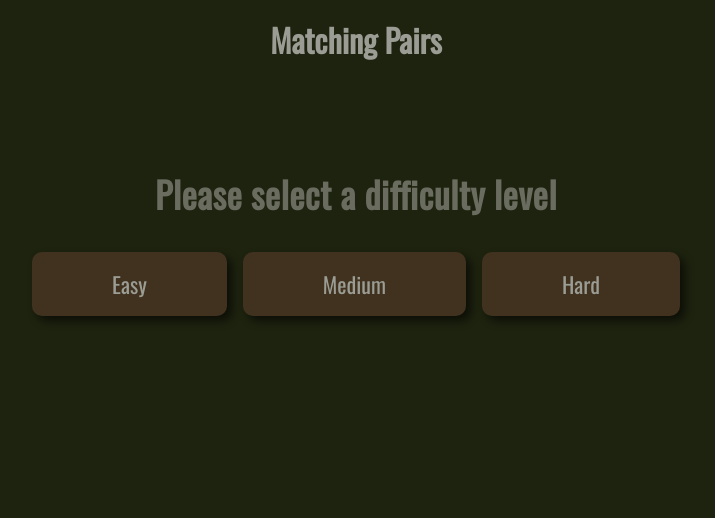
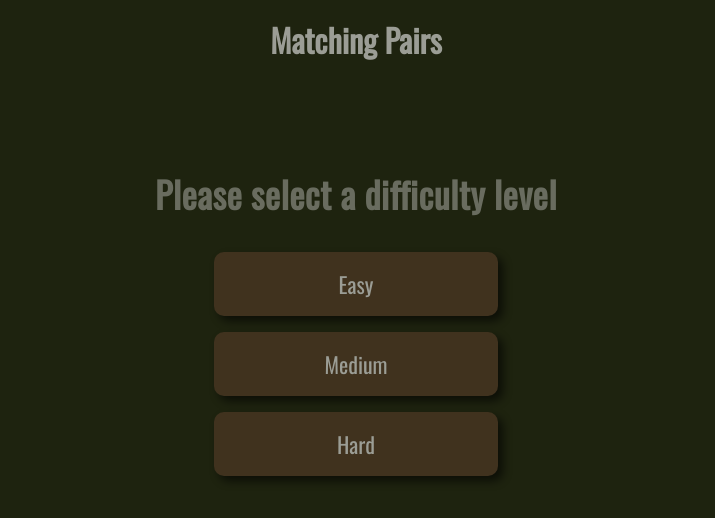
Before and after one commit to gizemnkorkmaz/matching-pairs, a React (Create React App) app: page / in a window 1280 px wide. Shown: the top 518 px of the page, without its empty margins (284-999 px from the left). Built offline with nearby package versions, Linux system fonts and the light colour scheme.

Commit message:
Change styles

```diff
--- a/src/components/Button/Button.jsx
+++ b/src/components/Button/Button.jsx
@@ -3,6 +3,7 @@ import styled from "styled-components";
 
 const ButtonStyled = styled.button`
   font-family: "Oswald", sans-serif;
+  text-align: center
   font-size: 18px;
   padding: 0.2rem 1.5rem;
   margin: 0.5rem;
--- a/src/components/Levels/Levels.jsx
+++ b/src/components/Levels/Levels.jsx
@@ -17,7 +17,7 @@ const LevelsStyled = styled.div`
   button {
     font-size: 22px;
     cursor: pointer;
-    padding: 1rem 5rem;
+    padding: 1rem 3rem;
     margin: 0.5rem;
     border-radius: 10px;
     box-shadow: 5px 5px 10px black;
@@ -26,6 +26,8 @@ const LevelsStyled = styled.div`
     background: #573c29;
     color: #eee;
     font-family: "Oswald", sans-serif;
+    width: 60%;
+    text-align: center
     &:hover {
       font-size: 26px;
       opacity: 1;
--- a/src/components/Stats/Stats.jsx
+++ b/src/components/Stats/Stats.jsx
@@ -2,7 +2,7 @@ import React from "react";
 import styled from "styled-components";
 
 const StatsStyled = styled.div`
-  max-width: 1400px;
+  max-width: 900px;
   width: 50%;
   display: flex;
   justify-content: space-between;
```
